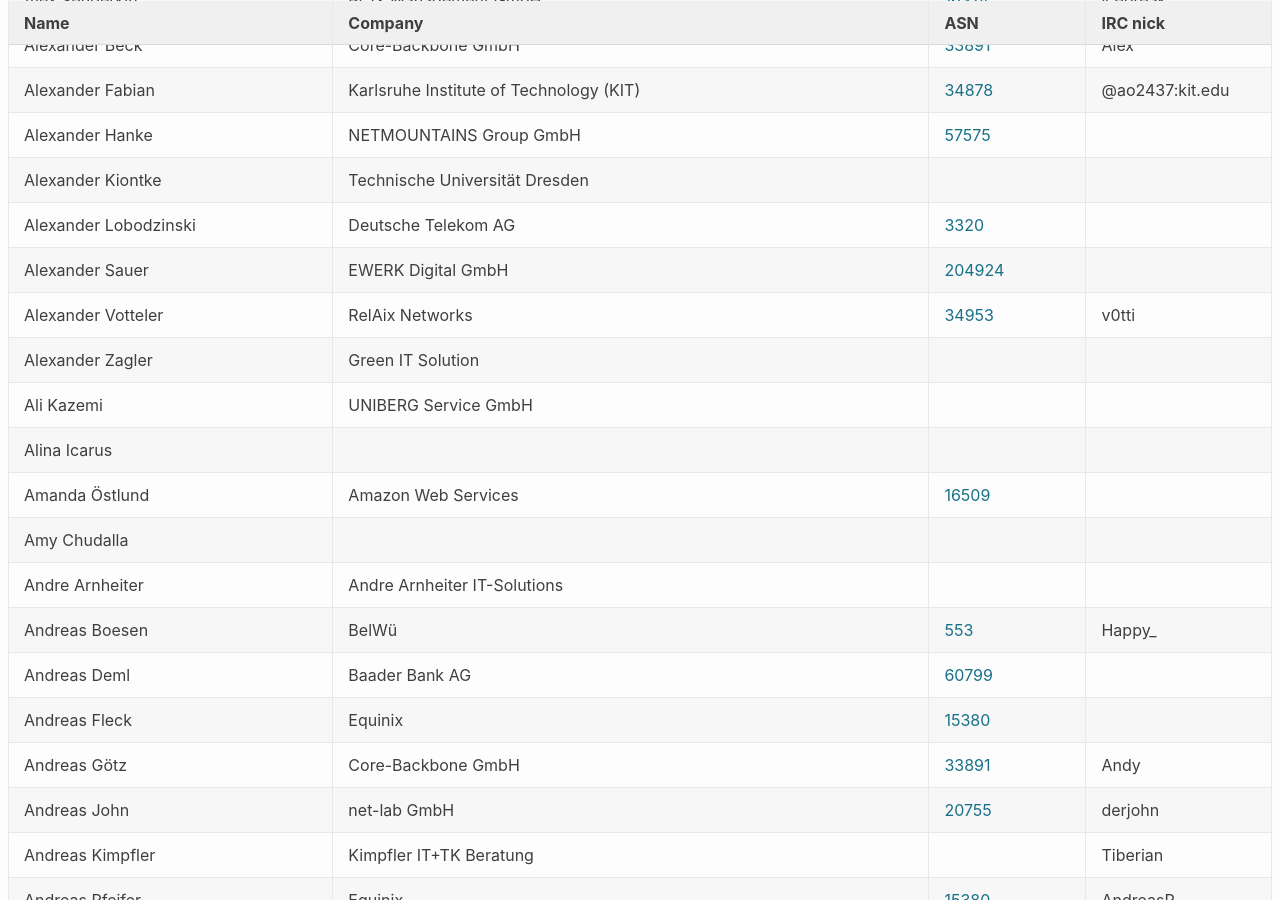
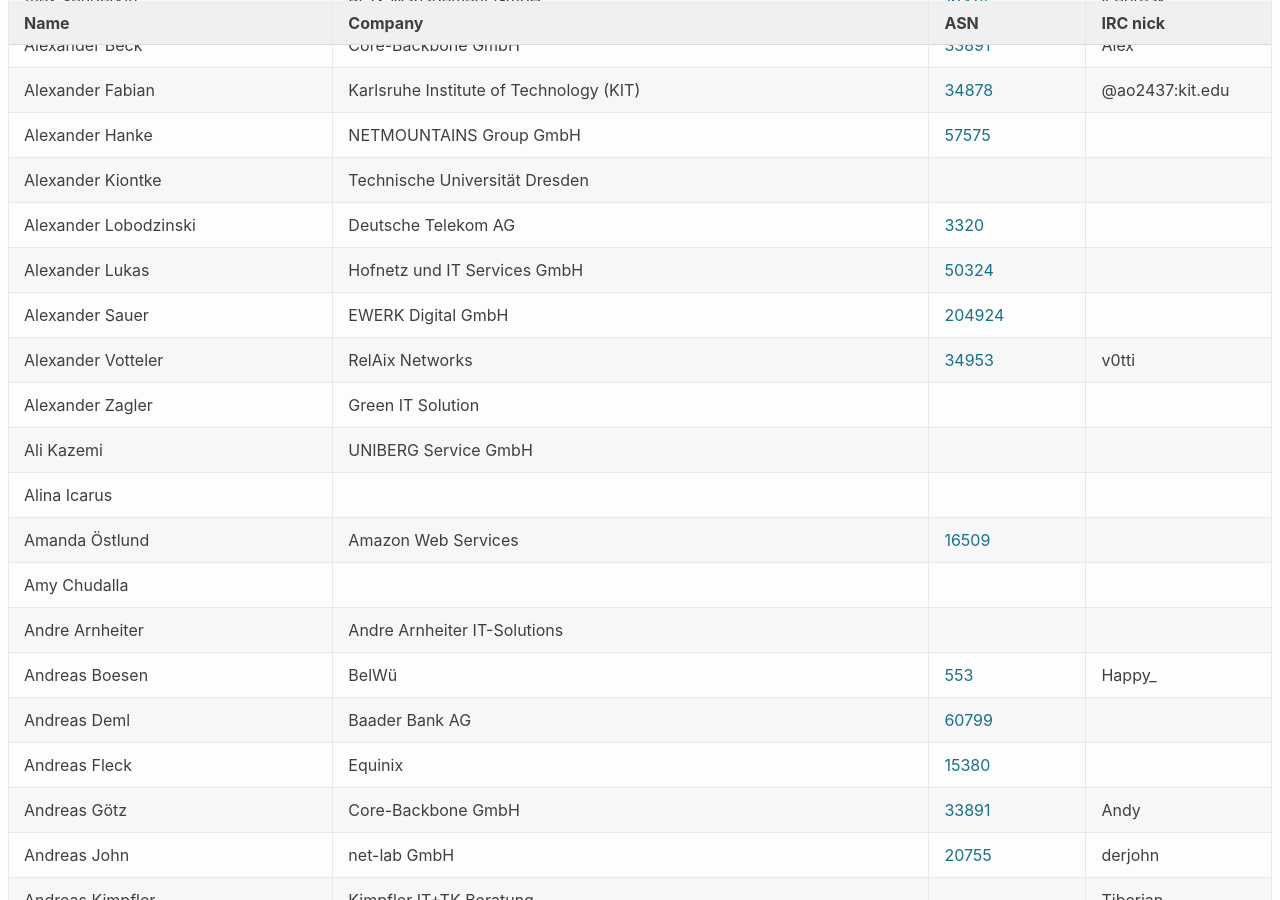
Before and after one commit to denog/pretix-attendeelist, a Jekyll site: the page built from denog15/index.md, in a window 1280 px wide and 900 px high, scrolled down 514 px. Built offline with Jekyll 4.4.1, drawn with Linux system fonts in a browser that asks for light colours; some of the changed text lies outside the part shown.

Commit message:
Latest data: Tue Nov 14 12:52:40 UTC 2023

```diff
--- a/_data/attendees_denog15_onsite.json
+++ b/_data/attendees_denog15_onsite.json
@@ -72,6 +72,12 @@
     "asn": "3320"
   },
   {
+    "name": "Alexander Lukas",
+    "company": "Hofnetz und IT Services GmbH",
+    "irc": null,
+    "asn": "50324"
+  },
+  {
     "name": "Alexander Sauer",
     "company": "EWERK Digital GmbH",
     "irc": null,
@@ -1176,6 +1182,12 @@
     "asn": "8878"
   },
   {
+    "name": "Klaas Mertens",
+    "company": "Equinix",
+    "irc": null,
+    "asn": "15830"
+  },
+  {
     "name": "Klara Grziwok",
     "company": null,
     "irc": "klara",
```
